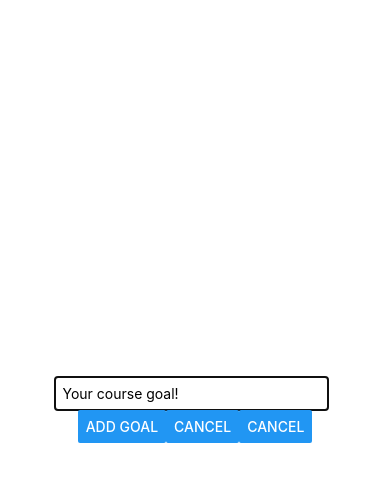
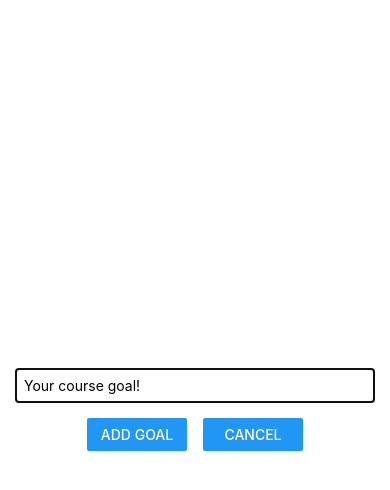
Before and after one commit to graceupongraceemi/RN_project_2501max, a React Native app: screen / in a window 390 px wide. Both pictures are taken after a click on the button "ADD NEW GOAL". Shown: the top 490 px of the page. Built offline with nearby package versions, Linux system fonts and the light colour scheme.

Commit message:
button style modified

```diff
--- a/components/GoalIput.js
+++ b/components/GoalIput.js
@@ -24,13 +24,12 @@ function GoalInput(props) {
           value={enteredGoalText}
         />
         <View style={styles.buttonContainer}>
-          <View>
+          <View style={styles.button}>
             <Button title='Add Goal' onPress={addGoalHandler} />
           </View>
-          <View>
+          <View style={styles.button}>
             <Button title='Cancel' />
           </View>
-          <Button title='Cancel' />
         </View>
       </View>
     </Modal>
@@ -46,17 +45,23 @@ const styles = StyleSheet.create({
     justifyContent: 'center',
     alignItems: 'center',
     marginBottom: 24,
+    padding: 16,
     borderBottomWidth: 1,
     borderBottomColor: '#cccccc'
   },
   textInput: {
     borderWith: 1,
     borderColor: '#cccccc',
-    width: '70%',
-    marginRight: 8,
+    width: '100%',
+    // marginRight: 8,
     padding: 8
   },
   buttonContainer: {
+    marginTop: 16,
     flexDirection: 'row'
+  },
+  button: {
+    width: 100,
+    marginHorizontal: 8
   }
 });
```
